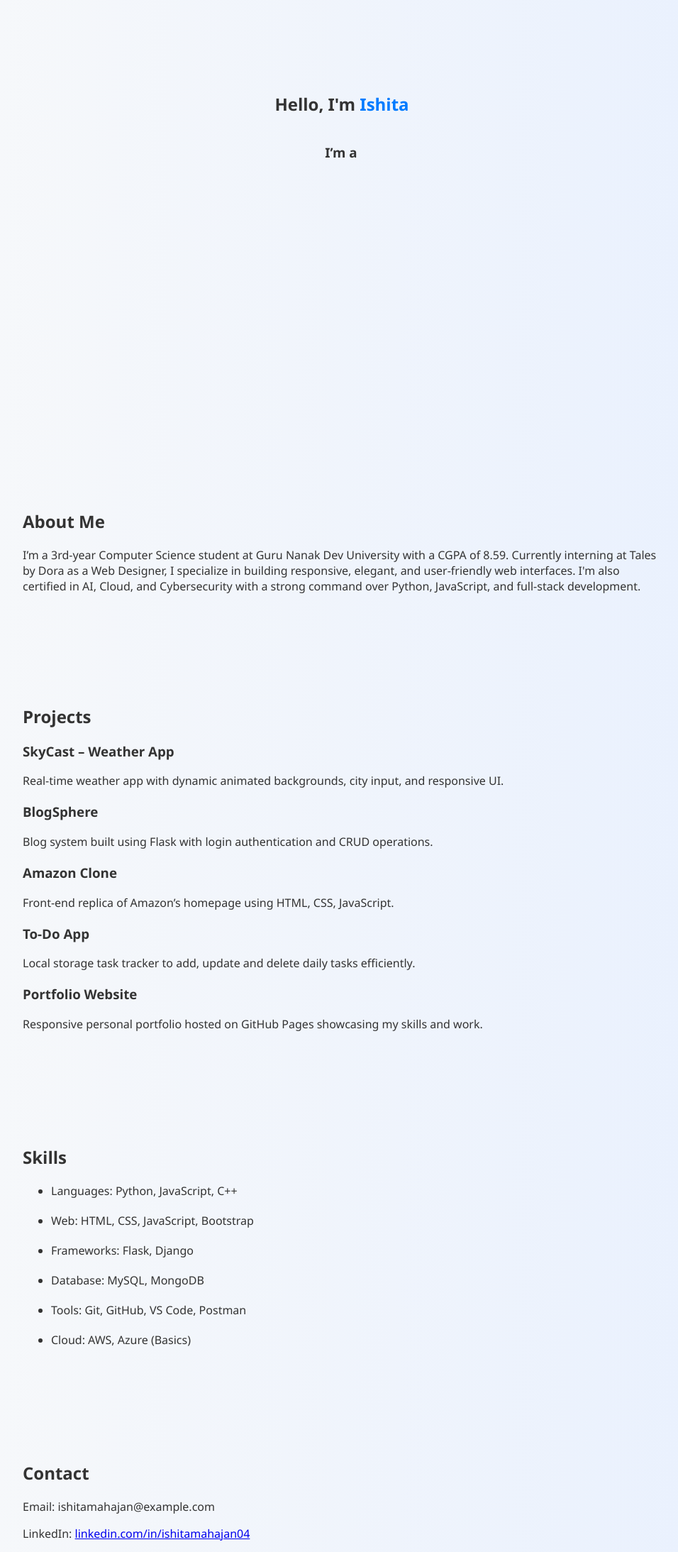
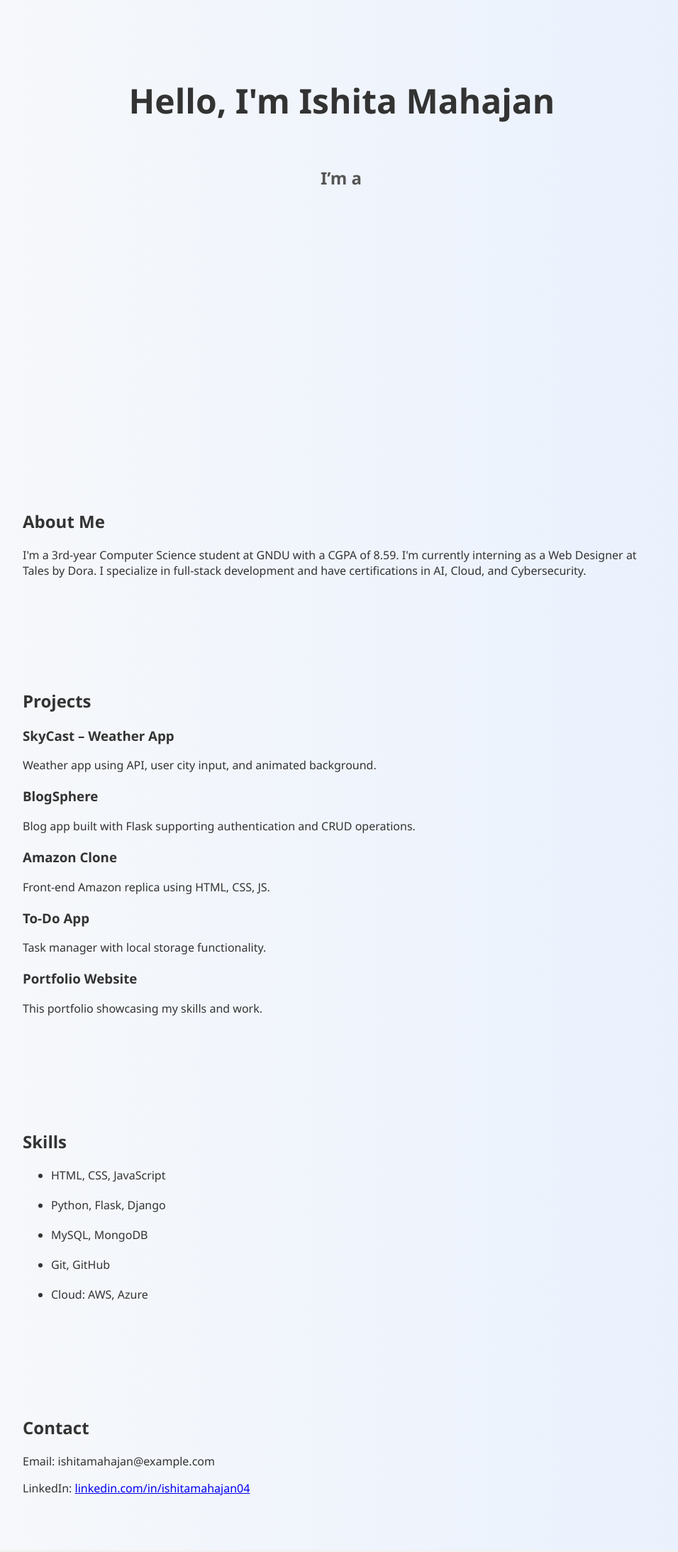
Before and after one commit to ishitamahajan0/portfolio, a plain HTML site: page index.html in a window 1280 px wide. Shown: the part 400-2587 px from the top of the page at 71% size, without its empty margins (158-1114 px from the left). Drawn offline with Linux system fonts and the light colour scheme.

Commit message:
index.html

```diff
--- a/index.html
+++ b/index.html
@@ -4,32 +4,25 @@
   <meta charset="UTF-8" />
   <meta name="viewport" content="width=device-width, initial-scale=1.0" />
   <title>Ishita Mahajan | Portfolio</title>
-  <link rel="stylesheet" href="style.css" />
   <style>
     body {
       margin: 0;
-      padding: 0;
       font-family: 'Segoe UI', Tahoma, Geneva, Verdana, sans-serif;
       background: linear-gradient(to right, #f8f9fa, #e8f0fe);
       color: #333;
     }
     header {
-      background: #ffffffcc;
-      backdrop-filter: blur(10px);
+      background: #fff;
       padding: 1rem 2rem;
-      box-shadow: 0 2px 4px rgba(0,0,0,0.1);
-      position: sticky;
-      top: 0;
-      z-index: 1000;
-    }
-    header .container {
       display: flex;
       justify-content: space-between;
       align-items: center;
-      flex-wrap: wrap;
+      position: sticky;
+      top: 0;
+      box-shadow: 0 2px 4px rgba(0,0,0,0.1);
     }
     nav a {
-      margin-left: 20px;
+      margin-left: 1rem;
       text-decoration: none;
       color: #007BFF;
       font-weight: 600;
@@ -41,13 +34,16 @@
       height: 100vh;
       display: flex;
       flex-direction: column;
+      justify-content: center;
       align-items: center;
-      justify-content: center;
       text-align: center;
-      animation: fadeIn 1s ease-in-out;
     }
-    .highlight {
-      color: #007BFF;
+    .hero h1 {
+      font-size: 3rem;
+    }
+    .hero h2 {
+      font-size: 1.5rem;
+      color: #555;
     }
     .typing {
       color: #007BFF;
@@ -59,10 +55,6 @@
     }
     @keyframes blink-caret {
       50% { border-color: transparent; }
-    }
-    @keyframes fadeIn {
-      from { opacity: 0; transform: translateY(20px); }
-      to { opacity: 1; transform: translateY(0); }
     }
     section {
       padding: 60px 20px;
@@ -82,7 +74,6 @@
 </head>
 <body>
   <header>
-    <div class="container">
     <h1>Ishita Mahajan</h1>
     <nav>
       <a href="#about">About</a>
@@ -90,52 +81,50 @@
       <a href="#skills">Skills</a>
       <a href="#contact">Contact</a>
     </nav>
-    </div>
   </header>
 
   <section class="hero">
-    <h2>Hello, I'm <span class="highlight">Ishita</span></h2>
-    <h3>I’m a <span class="typing" id="typing"></span></h3>
+    <h1>Hello, I'm Ishita Mahajan</h1>
+    <h2>I’m a <span class="typing" id="typing"></span></h2>
   </section>
 
   <section id="about">
     <h2>About Me</h2>
-    <p>I’m a 3rd-year Computer Science student at Guru Nanak Dev University with a CGPA of 8.59. Currently interning at Tales by Dora as a Web Designer, I specialize in building responsive, elegant, and user-friendly web interfaces. I'm also certified in AI, Cloud, and Cybersecurity with a strong command over Python, JavaScript, and full-stack development.</p>
+    <p>I'm a 3rd-year Computer Science student at GNDU with a CGPA of 8.59. I'm currently interning as a Web Designer at Tales by Dora. I specialize in full-stack development and have certifications in AI, Cloud, and Cybersecurity.</p>
   </section>
 
   <section id="projects">
     <h2>Projects</h2>
     <div class="project">
       <h3>SkyCast – Weather App</h3>
-      <p>Real-time weather app with dynamic animated backgrounds, city input, and responsive UI.</p>
+      <p>Weather app using API, user city input, and animated background.</p>
     </div>
     <div class="project">
       <h3>BlogSphere</h3>
-      <p>Blog system built using Flask with login authentication and CRUD operations.</p>
+      <p>Blog app built with Flask supporting authentication and CRUD operations.</p>
     </div>
     <div class="project">
       <h3>Amazon Clone</h3>
-      <p>Front-end replica of Amazon’s homepage using HTML, CSS, JavaScript.</p>
+      <p>Front-end Amazon replica using HTML, CSS, JS.</p>
     </div>
     <div class="project">
       <h3>To-Do App</h3>
-      <p>Local storage task tracker to add, update and delete daily tasks efficiently.</p>
+      <p>Task manager with local storage functionality.</p>
     </div>
     <div class="project">
       <h3>Portfolio Website</h3>
-      <p>Responsive personal portfolio hosted on GitHub Pages showcasing my skills and work.</p>
+      <p>This portfolio showcasing my skills and work.</p>
     </div>
   </section>
 
   <section id="skills">
     <h2>Skills</h2>
     <ul>
-      <li>Languages: Python, JavaScript, C++</li>
-      <li>Web: HTML, CSS, JavaScript, Bootstrap</li>
-      <li>Frameworks: Flask, Django</li>
-      <li>Database: MySQL, MongoDB</li>
-      <li>Tools: Git, GitHub, VS Code, Postman</li>
-      <li>Cloud: AWS, Azure (Basics)</li>
+      <li>HTML, CSS, JavaScript</li>
+      <li>Python, Flask, Django</li>
+      <li>MySQL, MongoDB</li>
+      <li>Git, GitHub</li>
+      <li>Cloud: AWS, Azure</li>
     </ul>
   </section>
 
```
Lines whose indentation alone changed are shown as unchanged.
